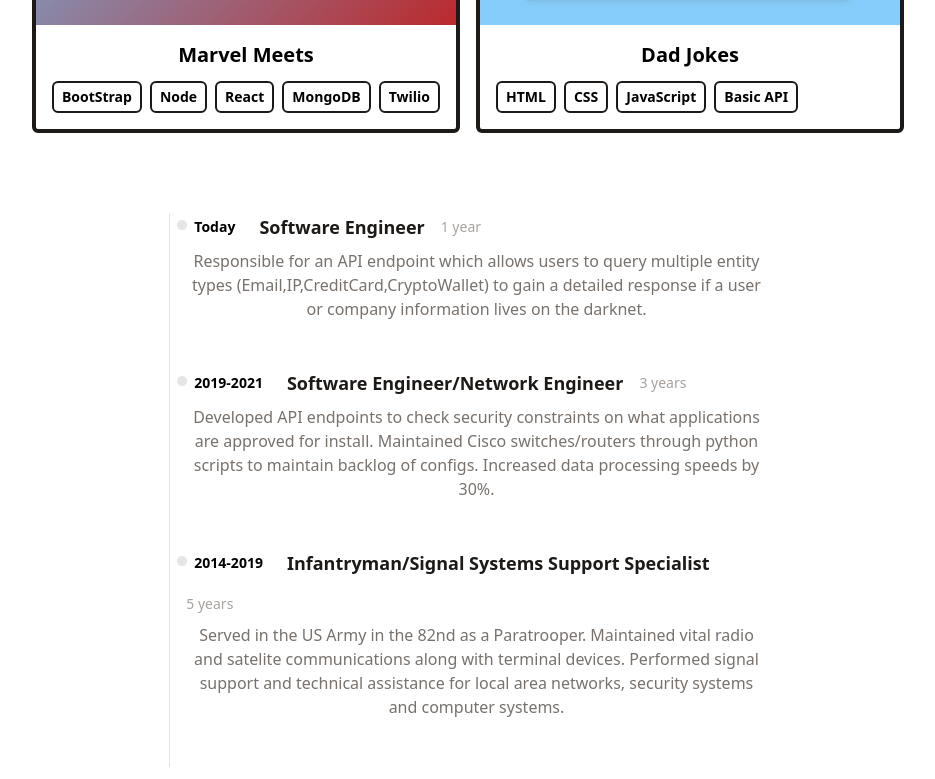
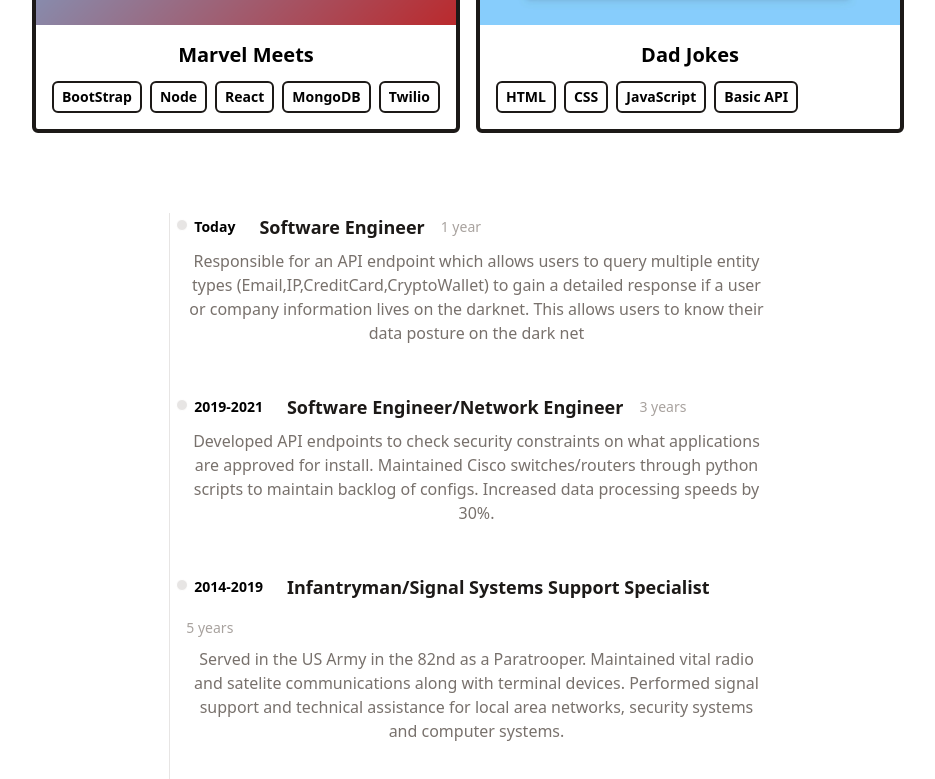
Before and after one commit to jcovington16/vite_portfolio, a React (Vite) app: page / in a window 1280 px wide. Shown: the part 664-1443 px from the top of the page, without its empty margins (172-1107 px from the left). Built offline with nearby package versions, Linux system fonts and the light colour scheme.

Commit message:
added more to job details.

```diff
--- a/src/data/timeline.js
+++ b/src/data/timeline.js
@@ -3,7 +3,7 @@ export default [
         year: "Today",
         title: "Software Engineer",
         duration: "1 year",
-        details: "Responsible for an API endpoint which allows users to query multiple entity types (Email,IP,CreditCard,CryptoWallet) to gain a detailed response if a user or company information lives on the darknet."
+        details: "Responsible for an API endpoint which allows users to query multiple entity types (Email,IP,CreditCard,CryptoWallet) to gain a detailed response if a user or company information lives on the darknet. This allows users to know their data posture on the dark net"
     },
     {
         year: "2019-2021",
```
